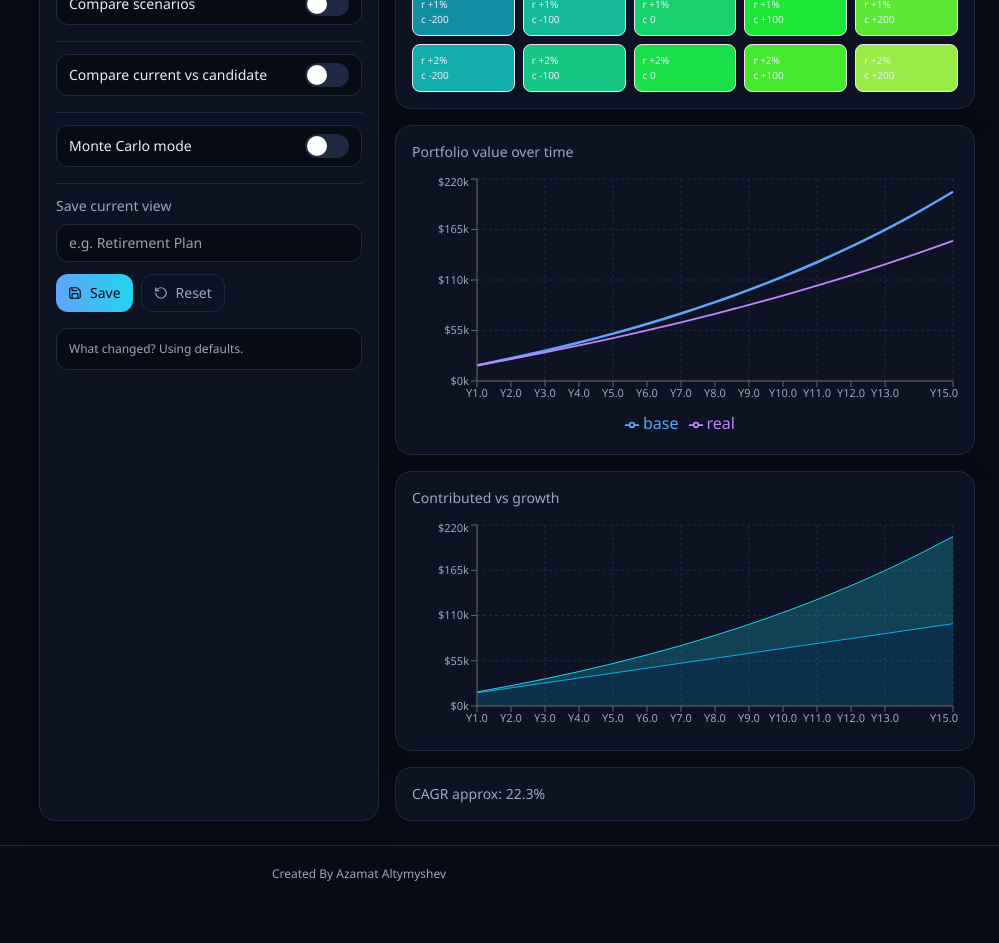
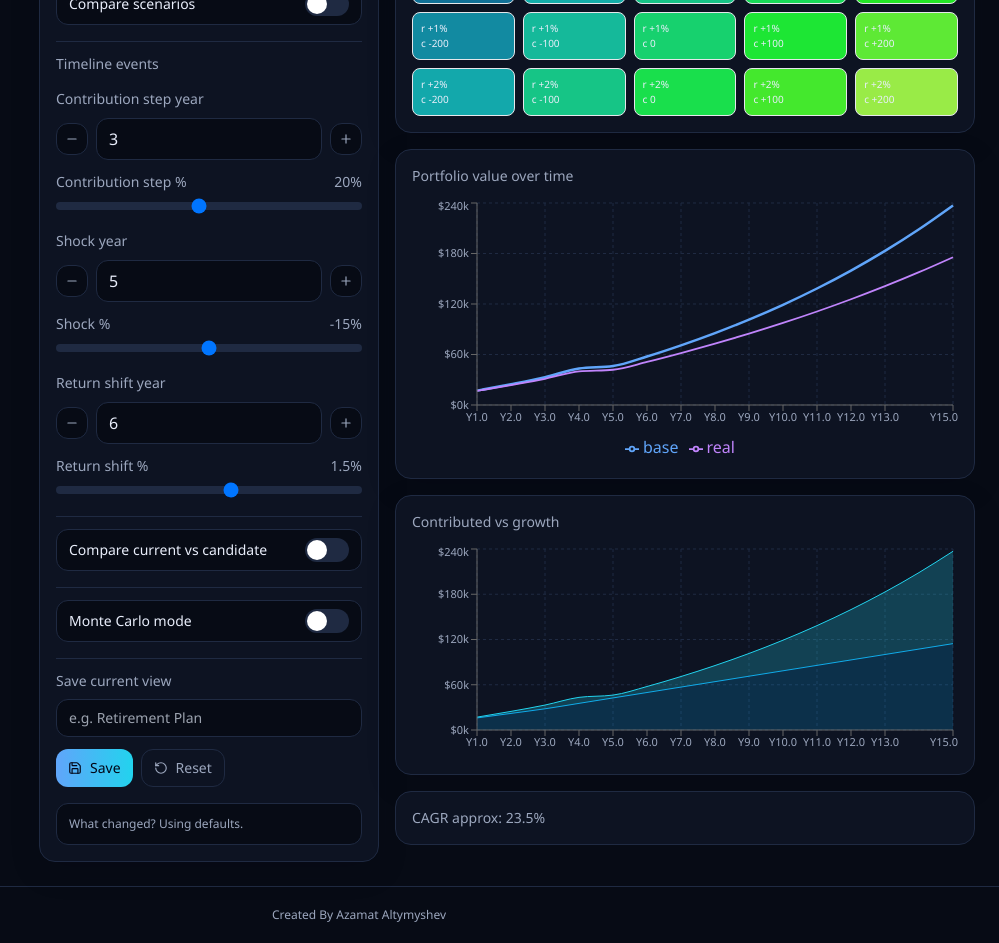
Before and after one commit to azamat60/decision-simulator, a React (Vite) app: page / in a window 1280 px wide. Shown: the part 840-1783 px from the top of the page, without its empty margins (281-1280 px from the left). Before the commit the page ends 1742 px from the top, so only its background shows below. Built offline with nearby package versions, Linux system fonts and the light colour scheme.

Commit message:
feat(finance): add timeline event modeling for shocks and parameter shifts

```diff
--- a/src/domain/finance.ts
+++ b/src/domain/finance.ts
@@ -57,16 +57,27 @@ const simulateSingle = (
 ): ScenarioResult<FinanceSummary> => {
   const scenarioParams = getScenarioInput(params, scenario)
   const months = scenarioParams.years * 12
-  const monthlyRate = scenarioParams.annualReturnRate / 100 / 12
+  let monthlyRate = scenarioParams.annualReturnRate / 100 / 12
   const monthlyInflation = scenarioParams.inflationRate / 100 / 12
 
   let balance = scenarioParams.initialAmount
+  let monthlyContribution = scenarioParams.monthlyContribution
   let contributed = scenarioParams.initialAmount
   const timeline: TimelinePoint[] = []
 
   for (let month = 1; month <= months; month += 1) {
-    balance = balance * (1 + monthlyRate) + scenarioParams.monthlyContribution
-    contributed += scenarioParams.monthlyContribution
+    if (scenarioParams.contributionStepYear > 0 && month === scenarioParams.contributionStepYear * 12) {
+      monthlyContribution *= 1 + scenarioParams.contributionStepPercent / 100
+    }
+    if (scenarioParams.returnShiftYear > 0 && month === scenarioParams.returnShiftYear * 12) {
+      monthlyRate = Math.max(-0.95, monthlyRate + scenarioParams.returnShiftPercent / 100 / 12)
+    }
+    if (scenarioParams.shockYear > 0 && month === scenarioParams.shockYear * 12) {
+      balance *= 1 + scenarioParams.shockPercent / 100
+    }
+
+    balance = balance * (1 + monthlyRate) + monthlyContribution
+    contributed += monthlyContribution
 
     const yearsElapsed = month / 12
     const discountFactor = Math.pow(1 + monthlyInflation, month)
@@ -118,7 +129,7 @@ export const simulateFinanceMonteCarlo = (
 ): MonteCarloFinanceResult => {
   const runs = Math.max(50, Math.min(2000, Math.floor(params.monteCarloRuns)))
   const months = params.years * 12
-  const meanMonthly = params.annualReturnRate / 100 / 12
+  let meanMonthly = params.annualReturnRate / 100 / 12
   const sigmaMonthly = (params.monteCarloVolatility / 100) / Math.sqrt(12)
   const paths: number[][] = Array.from({ length: months }, () => [])
   const finalValues: number[] = []
@@ -126,11 +137,22 @@ export const simulateFinanceMonteCarlo = (
   for (let run = 0; run < runs; run += 1) {
     const rand = makeSeededRandom(123456 + run)
     let balance = params.initialAmount
+    let monthlyContribution = params.monthlyContribution
+    meanMonthly = params.annualReturnRate / 100 / 12
 
     for (let month = 1; month <= months; month += 1) {
+      if (params.contributionStepYear > 0 && month === params.contributionStepYear * 12) {
+        monthlyContribution *= 1 + params.contributionStepPercent / 100
+      }
+      if (params.returnShiftYear > 0 && month === params.returnShiftYear * 12) {
+        meanMonthly = Math.max(-0.95, meanMonthly + params.returnShiftPercent / 100 / 12)
+      }
+      if (params.shockYear > 0 && month === params.shockYear * 12) {
+        balance *= 1 + params.shockPercent / 100
+      }
       const shock = randomNormal(rand)
       const monthlyReturn = meanMonthly + sigmaMonthly * shock
-      balance = balance * (1 + monthlyReturn) + params.monthlyContribution
+      balance = balance * (1 + monthlyReturn) + monthlyContribution
       paths[month - 1].push(balance)
     }
 
@@ -176,5 +198,11 @@ export const getFinanceDefaults = (): FinanceInputParams => ({
   monteCarloEnabled: false,
   monteCarloRuns: 400,
   monteCarloVolatility: 12,
-  targetFinalValue: 250000
+  targetFinalValue: 250000,
+  contributionStepYear: 3,
+  contributionStepPercent: 20,
+  shockYear: 5,
+  shockPercent: -15,
+  returnShiftYear: 6,
+  returnShiftPercent: 1.5
 })
--- a/src/domain/types.ts
+++ b/src/domain/types.ts
@@ -53,6 +53,12 @@ export type FinanceInputParams = {
   monteCarloRuns: number
   monteCarloVolatility: number
   targetFinalValue: number
+  contributionStepYear: number
+  contributionStepPercent: number
+  shockYear: number
+  shockPercent: number
+  returnShiftYear: number
+  returnShiftPercent: number
 }
 
 export type TimeRoiInputParams = {
--- a/src/features/finance/FinanceSimulator.tsx
+++ b/src/features/finance/FinanceSimulator.tsx
@@ -201,6 +201,58 @@ export const FinanceSimulator = ({
           </div>
 
           <div className="space-y-3 border-t border-border pt-3">
+            <p className="text-sm font-medium text-muted">Timeline events</p>
+            <NumberStepper
+              label="Contribution step year"
+              value={input.contributionStepYear}
+              onChange={(value) => onUpdate({ contributionStepYear: value })}
+              min={0}
+              max={input.years}
+            />
+            <SliderField
+              label="Contribution step %"
+              value={input.contributionStepPercent}
+              onChange={(value) => onUpdate({ contributionStepPercent: value })}
+              min={-50}
+              max={100}
+              step={1}
+              suffix="%"
+            />
+            <NumberStepper
+              label="Shock year"
+              value={input.shockYear}
+              onChange={(value) => onUpdate({ shockYear: value })}
+              min={0}
+              max={input.years}
+            />
+            <SliderField
+              label="Shock %"
+              value={input.shockPercent}
+              onChange={(value) => onUpdate({ shockPercent: value })}
+              min={-70}
+              max={40}
+              step={1}
+              suffix="%"
+            />
+            <NumberStepper
+              label="Return shift year"
+              value={input.returnShiftYear}
+              onChange={(value) => onUpdate({ returnShiftYear: value })}
+              min={0}
+              max={input.years}
+            />
+            <SliderField
+              label="Return shift %"
+              value={input.returnShiftPercent}
+              onChange={(value) => onUpdate({ returnShiftPercent: value })}
+              min={-10}
+              max={10}
+              step={0.5}
+              suffix="%"
+            />
+          </div>
+
+          <div className="space-y-3 border-t border-border pt-3">
             <Toggle
               label="Compare current vs candidate"
               checked={candidateEnabled}
@@ -359,6 +411,10 @@ export const FinanceSimulator = ({
             <p className="mt-1">25% target: {milestone25 ? `${(milestone25.t / 12).toFixed(1)} years` : 'Not reached'}</p>
             <p>50% target: {milestone50 ? `${(milestone50.t / 12).toFixed(1)} years` : 'Not reached'}</p>
             <p>75% target: {milestone75 ? `${(milestone75.t / 12).toFixed(1)} years` : 'Not reached'}</p>
+            <p className="mt-2 text-xs">
+              Active events: contribution shift Y{input.contributionStepYear}, shock Y{input.shockYear}, return shift
+              Y{input.returnShiftYear}
+            </p>
           </article>
 
           {candidateEnabled ? (
```
Also changed, not shown: 2 other files (tests, documents, lock files or other folders).
